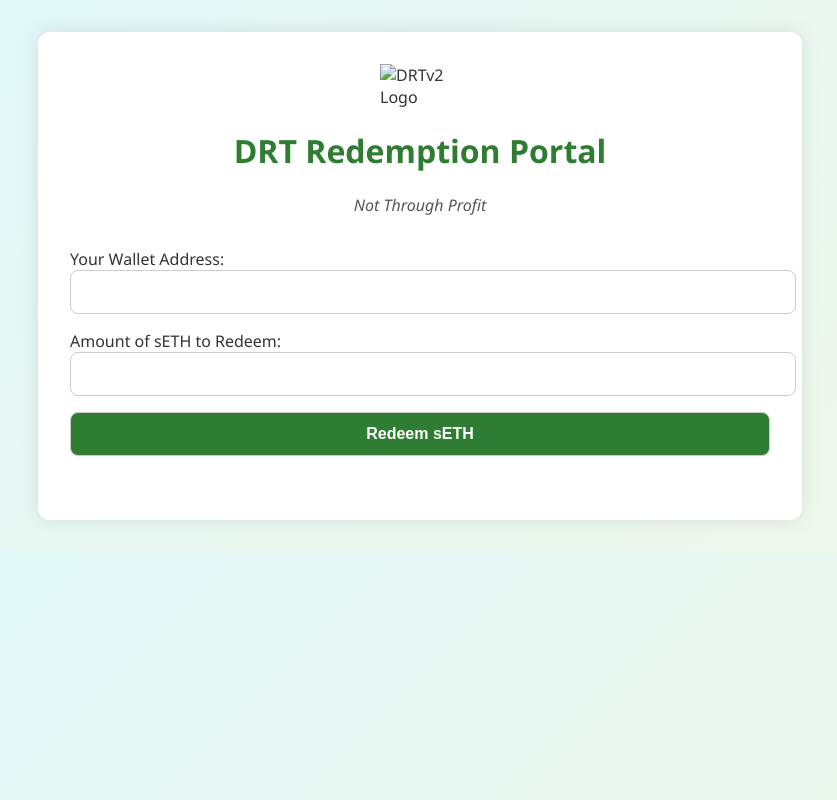
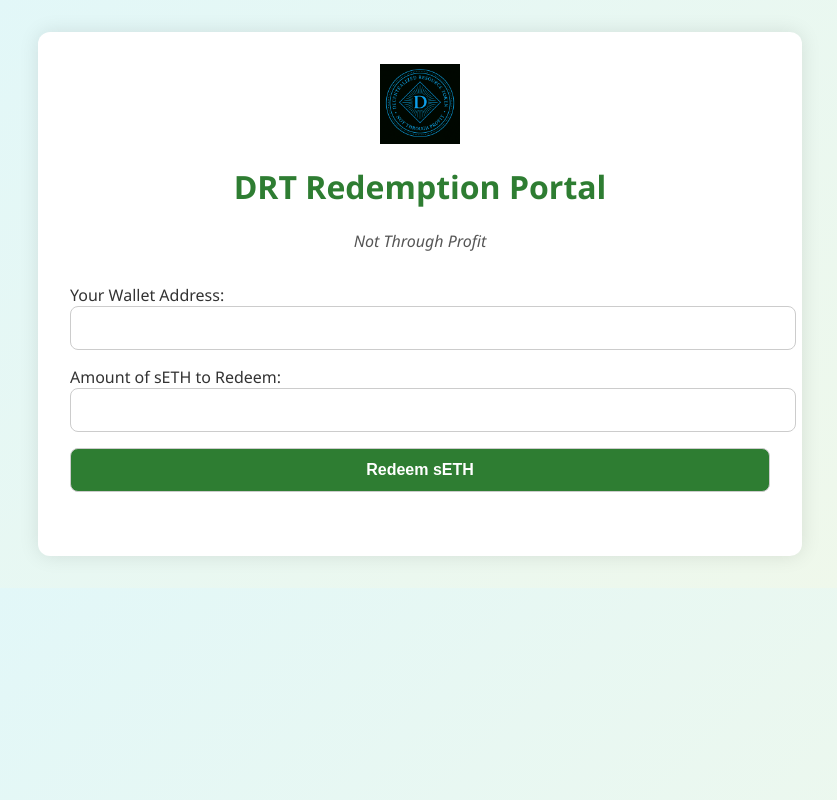
Before and after one commit to Jordan702/DRTv2, a website: page drtv2-frontend/redeem.html in a window 1280 px wide. Shown: the whole page, without its empty margins (220-1057 px from the left). Drawn offline with Linux system fonts and the light colour scheme.

Commit message:
Update redeem.html

```diff
--- a/drtv2-frontend/redeem.html
+++ b/drtv2-frontend/redeem.html
@@ -68,7 +68,7 @@
 </head>
 <body>
   <div class="container">
-    <img src="logo.png" alt="DRTv2 Logo" class="logo">
+    <img src="DRTv2 Logo.png" alt="DRTv2 Logo" class="logo">
     <h1>DRT Redemption Portal</h1>
     <p class="slogan">Not Through Profit</p>
     <form id="redeemForm">
```
